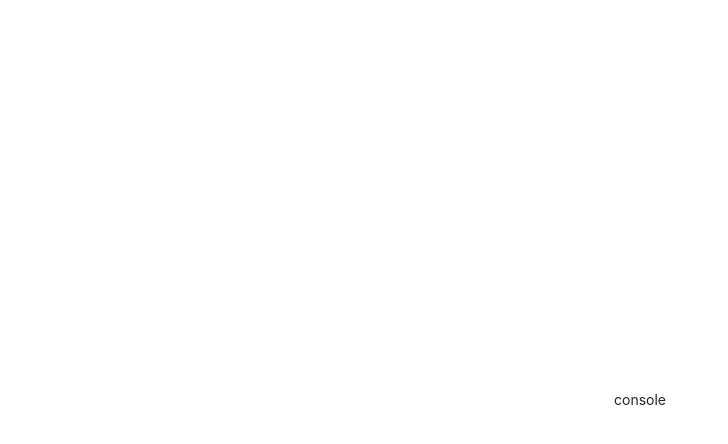
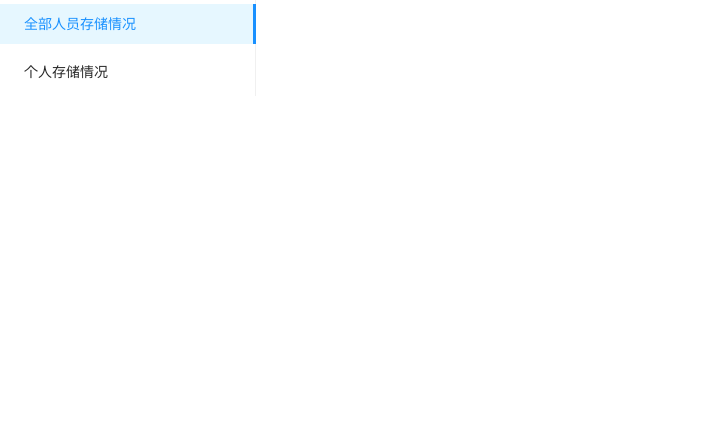
Before and after one commit to wojiaofengzhongzhuifeng/front-upload, a React (Create React App) app: page /console in a window 1280 px wide. Shown: the top 444 px of the page, without its empty margins (0-728 px from the left). Built offline with nearby package versions, Linux system fonts and the light colour scheme.

Commit message:
后台管理系统

```diff
--- a/src/App.css
+++ b/src/App.css
@@ -1,12 +1,8 @@
 @import '~antd/dist/antd.css';
 
 .App {
-  text-align: center;
   height: 100vh;
   width: 100vw;
-  display: flex;
-  justify-content: center;
-  align-items: center;
 }
 
 .App-logo {
--- a/src/page/Home.jsx
+++ b/src/page/Home.jsx
@@ -106,7 +106,7 @@ function Home() {
   }
 
   return (
-    <div>
+    <div style={{display: 'flex', justifyContent: "center", alignItems: 'center'}}>
       <Upload
         onChange={handleFileUpload}
         action={`${UPLOAD_URL}/upload`}
--- a/src/page/console/Console.jsx
+++ b/src/page/console/Console.jsx
@@ -1,8 +1,22 @@
 import React from 'react';
+import { Menu } from 'antd';
+
+const { SubMenu } = Menu;
+
 
 const Console = ()=>{
   return (
-    <div>console</div>
+    <div>
+      <Menu
+        style={{ width: 256 }}
+        defaultSelectedKeys={['1']}
+        defaultOpenKeys={['sub1']}
+        mode="inline"
+      >
+        <Menu.Item key="1">全部人员存储情况</Menu.Item>
+        <Menu.Item key="2">个人存储情况</Menu.Item>
+      </Menu>
+    </div>
   )
 }
 export default Console
```
Also changed, not shown: 1 other file (tests, documents, lock files or other folders).
